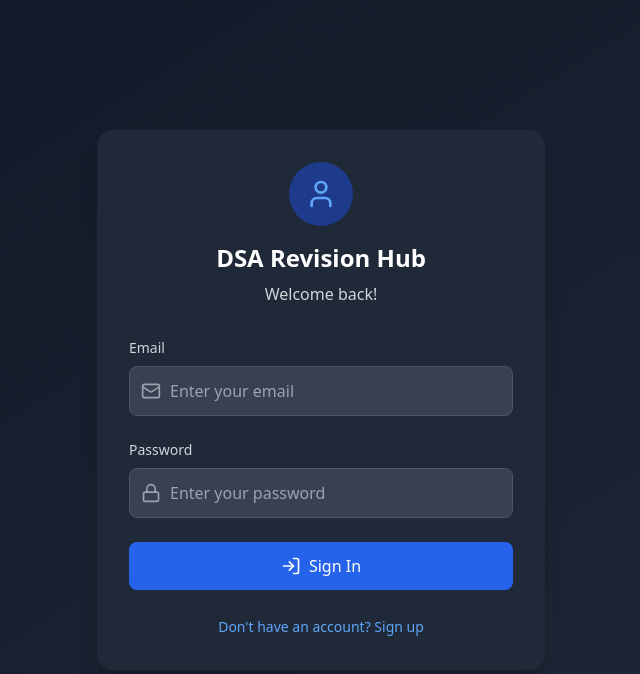
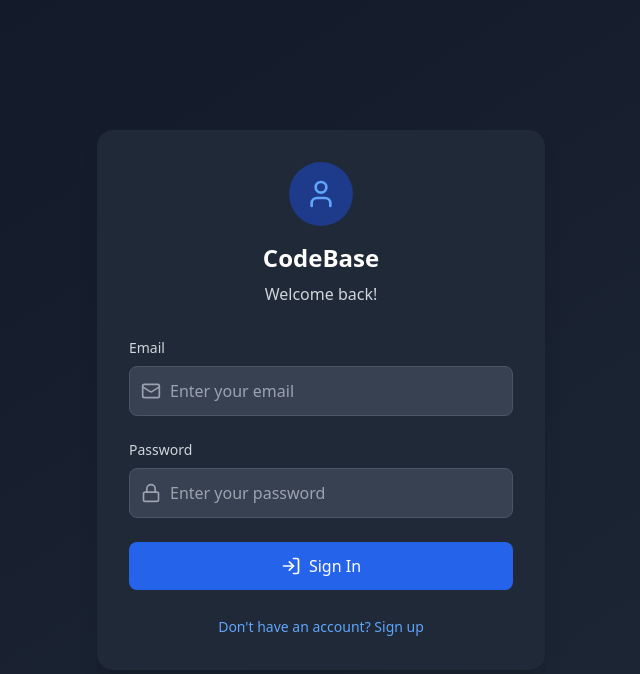
Before and after one commit to Koushikhazra/codebase, a React (Vite) app: page /login in a window 1280 px wide. Shown: the top 674 px of the page, without its empty margins (319-959 px from the left). Built offline with nearby package versions, Linux system fonts and the light colour scheme; no server answers.

Commit message:
Update LoginForm.jsx

```diff
--- a/src/components/LoginForm.jsx
+++ b/src/components/LoginForm.jsx
@@ -3,7 +3,7 @@ import { User, Lock, Mail, UserPlus, LogIn } from 'lucide-react';
 import { useApp } from '../context/AppContext';
 import { useNavigate } from 'react-router-dom';
 
-export function LoginForm(/* props removed - use AppContext instead */) {
+export function LoginForm() {
   const [isLogin, setIsLogin] = useState(true);
   const [formData, setFormData] = useState({
     username: '',
@@ -35,7 +35,7 @@ export function LoginForm(/* props removed - use AppContext instead */) {
         navigate('/', { replace: true });
       }
     } catch (err) {
-      // AppContext sets error; we don't need to handle it here further
+
     }
   };
 
@@ -61,7 +61,7 @@ export function LoginForm(/* props removed - use AppContext instead */) {
             <User className="w-8 h-8 text-blue-600 dark:text-blue-400" />
           </div>
           <h1 className="text-2xl font-bold text-gray-900 dark:text-white mb-2">
-            DSA Revision Hub
+            CodeBase
           </h1>
           <p className="text-gray-600 dark:text-gray-300">
             {isLogin ? 'Welcome back!' : 'Create your account'}
```
